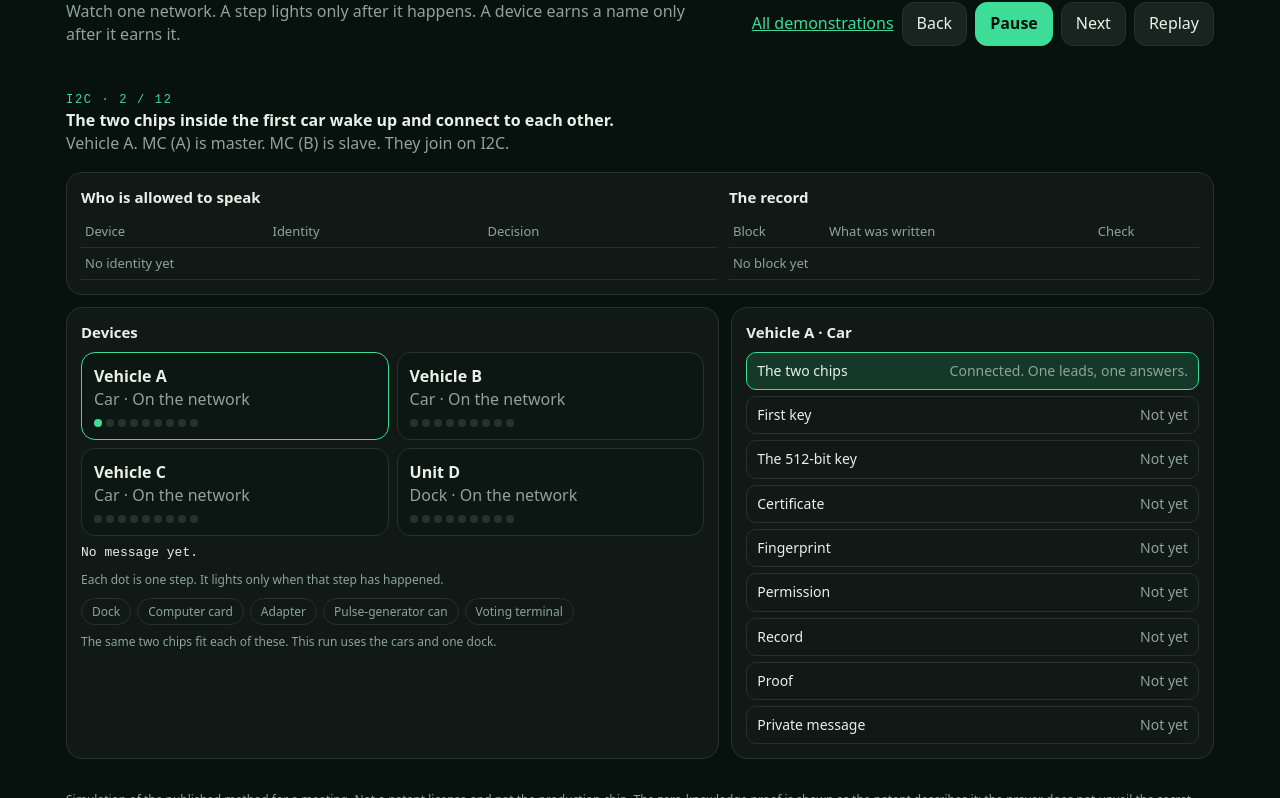
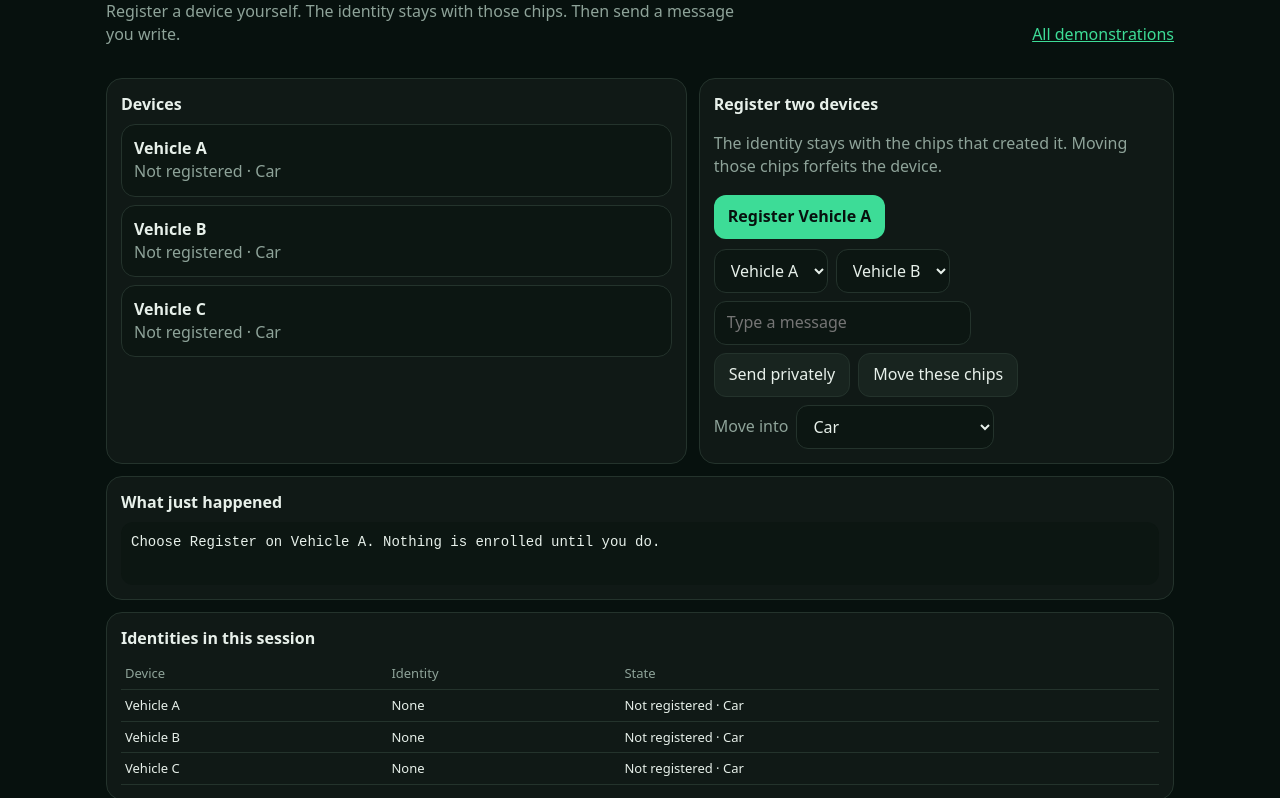
Before and after one commit to DrGNinja/cyberaliens, a plain HTML site: page dashboard.html in a window 1280 px wide. Shown: the part 81-879 px from the top of the page. Drawn offline with Linux system fonts and the light colour scheme.

Commit message:
Let the investor register and send

```diff
--- a/dashboard.html
+++ b/dashboard.html
@@ -8,40 +8,36 @@
   :root { color-scheme: dark; --bg:#07110e; --surface:#101916; --surface-2:#18241f; --fg:#e7f0ea; --muted:#8ea399; --line:#24332c; --signal:#3ddc97; --signal-dim:#14382a; --alert:#e2b340; --alert-dim:#3a3014; }
   * { box-sizing: border-box; }
   body { margin:0; background:var(--bg); color:var(--fg); font:16px/1.45 ui-sans-serif, system-ui, sans-serif; }
-  header, main, footer { max-width:1180px; margin:0 auto; padding:16px; }
-  header { display:flex; flex-wrap:wrap; justify-content:space-between; gap:12px; align-items:flex-end; }
+  header, main, footer { max-width:1100px; margin:0 auto; padding:16px; }
+  header { display:flex; justify-content:space-between; gap:12px; flex-wrap:wrap; align-items:flex-end; }
+  h1 { margin:6px 0; font-size:28px; letter-spacing:-.02em; }
+  h2 { margin:0 0 8px; font-size:16px; }
   a { color:var(--signal); }
   .kicker { margin:0; font:12px/1 ui-monospace, monospace; letter-spacing:.14em; color:var(--signal); }
-  h1 { margin:6px 0; font-size:28px; letter-spacing:-.02em; }
-  h2 { margin:0 0 8px; font-size:15px; }
   .muted { color:var(--muted); }
-  .row { display:flex; flex-wrap:wrap; gap:8px; align-items:center; }
-  button { font:inherit; min-height:44px; border-radius:12px; border:1px solid var(--line); background:var(--surface-2); color:var(--fg); padding:0 14px; cursor:pointer; }
-  button.solid { background:var(--signal); color:#07110e; border-color:var(--signal); font-weight:600; }
-  .now { margin-top:8px; min-height:3.2em; max-width:46rem; }
-  .layout { display:grid; grid-template-columns:minmax(0,1.15fr) minmax(16rem,.85fr); gap:12px; }
+  button, select, input { font:inherit; color:var(--fg); }
+  button { min-height:44px; border-radius:12px; border:1px solid var(--line); background:var(--surface-2); padding:0 14px; cursor:pointer; }
+  button.solid { background:var(--signal); color:#07110e; border:0; font-weight:650; }
+  button:disabled { opacity:.45; cursor:not-allowed; }
+  input, select { min-height:44px; border-radius:12px; border:1px solid var(--line); background:#0c1612; padding:0 12px; }
+  .grid { display:grid; grid-template-columns:1.1fr .9fr; gap:12px; }
   .card { background:var(--surface); border:1px solid var(--line); border-radius:16px; padding:14px; }
-  .fleet { display:grid; grid-template-columns:1fr 1fr; gap:8px; }
+  .devices { display:grid; gap:8px; }
   .device { text-align:left; width:100%; border-radius:14px; padding:12px; background:#0c1612; }
   .device.on { border-color:var(--signal); }
-  .device.stop { border-color:var(--alert); }
+  .device.bad { border-color:var(--alert); }
   .device strong { display:block; }
-  .lamps { display:flex; gap:4px; margin-top:8px; }
-  .lamps i { width:8px; height:8px; border-radius:99px; background:var(--line); display:block; }
-  .lamps i.on { background:var(--signal); }
-  .lamps i.stop { background:var(--alert); }
-  .stack { display:grid; gap:6px; margin-top:8px; }
-  .step { display:flex; justify-content:space-between; gap:8px; border:1px solid var(--line); border-radius:10px; padding:8px 10px; font-size:14px; }
-  .step.on { border-color:var(--signal); background:var(--signal-dim); }
-  .step.stop { border-color:var(--alert); background:var(--alert-dim); }
+  .row { display:flex; flex-wrap:wrap; gap:8px; align-items:center; }
+  .steps { display:grid; gap:6px; margin:8px 0; }
+  .step { border:1px solid var(--line); border-radius:10px; padding:8px 10px; font-size:14px; display:flex; justify-content:space-between; gap:8px; }
+  .step.now { border-color:var(--signal); background:var(--signal-dim); }
+  .step.done { color:var(--signal); }
+  .msg { white-space:pre-wrap; font:14px/1.45 ui-monospace, monospace; background:#0c1612; border-radius:12px; padding:10px; min-height:4.5em; }
   table { width:100%; border-collapse:collapse; font-size:13px; }
   th, td { text-align:left; padding:6px 4px; border-bottom:1px solid var(--line); vertical-align:top; }
   th { color:var(--muted); font-weight:500; }
-  .channel { margin-top:8px; font:13px/1.4 ui-monospace, monospace; }
-  .housings { display:flex; flex-wrap:wrap; gap:6px; margin-top:10px; }
-  .housings span { border:1px solid var(--line); border-radius:99px; padding:4px 10px; font-size:12px; color:var(--muted); }
   footer { font-size:12px; color:var(--muted); }
-  @media (max-width:860px) { .layout, .fleet { grid-template-columns:1fr; } }
+  @media (max-width:860px) { .grid { grid-template-columns:1fr; } }
 </style>
 </head>
 <body>
@@ -49,180 +45,164 @@
   <div>
     <p class="kicker">U.S. PATENT 10,673,617 B1</p>
     <h1>The system</h1>
-    <p class="muted" style="margin:0;max-width:40rem">Watch one network. A step lights only after it happens. A device earns a name only after it earns it.</p>
+    <p class="muted" style="margin:0;max-width:40rem">Register a device yourself. The identity stays with those chips. Then send a message you write.</p>
   </div>
-  <div class="row">
-    <a href="index.html">All demonstrations</a>
-    <button id="back" type="button">Back</button>
-    <button class="solid" id="pause" type="button">Pause</button>
-    <button id="next" type="button">Next</button>
-    <button id="replay" type="button">Replay</button>
-  </div>
+  <a href="index.html">All demonstrations</a>
 </header>
 <main>
-  <p class="now"><span class="kicker" id="beat-name"></span><br><strong id="beat-plain"></strong><br><span class="muted" id="beat-copy"></span></p>
-  <section class="card" id="records">
-    <div class="layout">
-      <div>
-        <h2>Who is allowed to speak</h2>
-        <table id="iam"><thead><tr><th>Device</th><th>Identity</th><th>Decision</th></tr></thead><tbody></tbody></table>
-      </div>
-      <div>
-        <h2>The record</h2>
-        <table id="ledger"><thead><tr><th>Block</th><th>What was written</th><th>Check</th></tr></thead><tbody></tbody></table>
-      </div>
-    </div>
-  </section>
-  <div class="layout" style="margin-top:12px">
+  <div class="grid">
     <section class="card">
       <h2>Devices</h2>
-      <div class="fleet" id="fleet"></div>
-      <div class="channel" id="channel"></div>
-      <p class="muted" style="font-size:12px;margin:8px 0 0">Each dot is one step. It lights only when that step has happened.</p>
-      <div class="housings">
-        <span>Dock</span><span>Computer card</span><span>Adapter</span><span>Pulse-generator can</span><span>Voting terminal</span>
-      </div>
-      <p class="muted" style="font-size:12px;margin:8px 0 0">The same two chips fit each of these. This run uses the cars and one dock.</p>
+      <div class="devices" id="devices"></div>
     </section>
     <section class="card">
-      <h2 id="focus-name">Device</h2>
-      <div class="stack" id="stack"></div>
+      <h2 id="action-title">Start with one device</h2>
+      <p class="muted" id="action-copy"></p>
+      <div id="action"></div>
     </section>
   </div>
+  <section class="card" style="margin-top:12px">
+    <h2>What just happened</h2>
+    <div class="msg" id="result">Choose Register on Vehicle A. Nothing is enrolled until you do.</div>
+  </section>
+  <section class="card" style="margin-top:12px">
+    <h2>Identities in this session</h2>
+    <table id="book"><thead><tr><th>Device</th><th>Identity</th><th>State</th></tr></thead><tbody></tbody></table>
+  </section>
 </main>
-<footer>Simulation of the published method for a meeting. Not a patent license and not the production chip. The zero-knowledge proof is shown as the patent describes it: the prover does not unveil the secret, and the verifier accepts or refuses the proof.</footer>
+<footer>A session you drive. Identities are created when you register and are not the production chip. The scrambled line simulates encryption. It is not the production AES-SEA output. Not a patent license.</footer>
 <script>
-const layers = [
-  ["i2c", "The two chips", "Connected. One leads, one answers."],
-  ["c1", "First key", "Two different halves, one from each chip."],
-  ["c2", "The 512-bit key", "The halves are mixed ten times."],
-  ["pki", "Certificate", "Issued so the key can be trusted."],
-  ["dna", "Fingerprint", "Network address, serial number, fingerprint."],
-  ["db", "Permission", "The server decides who may speak."],
-  ["chain", "Record", "This entry points to the one before it."],
-  ["zkp", "Proof", "The secret is not shown."],
-  ["p2pe", "Private message", "Allowed only after the record."]
+const steps = [
+  ["The two chips", "MC (A) leads. MC (B) answers. They join on I2C."],
+  ["First key", "Each chip prepares a different 256-bit half."],
+  ["The 512-bit key", "The halves mix for ten rounds. One validation key exists."],
+  ["Certificate", "AES-2048 places a certificate on that key."],
+  ["Fingerprint", "The network address, serial number, and fingerprint are collected."],
+  ["The record", "The server writes the identity. It is not issued again."]
 ];
-const blank = () => Object.fromEntries(layers.map(([id]) => [id, "off"]));
-const devices = {
-  a: { name: "Vehicle A", role: "Car", note: "On the network", stage: blank() },
-  b: { name: "Vehicle B", role: "Car", note: "On the network", stage: blank() },
-  c: { name: "Vehicle C", role: "Car", note: "On the network", stage: blank() },
-  d: { name: "Unit D", role: "Dock", note: "On the network", stage: blank() }
-};
-let focus = "a";
-let beat = 0;
-let playing = true;
-let last = performance.now();
-let local = 0;
+const housings = ["Car", "Dock", "Computer", "Pulse-generator can", "Voting terminal"];
+function hex(n) {
+  const b = new Uint8Array(n);
+  crypto.getRandomValues(b);
+  return [...b].map(x => x.toString(16).padStart(2, "0")).join("");
+}
+function mac() {
+  return hex(6).match(/.{2}/g).join(":").toUpperCase();
+}
+function scramble(text) {
+  const bytes = new TextEncoder().encode(text);
+  return [...bytes].map((b, i) => (b ^ (0x5a + i)).toString(16).padStart(2, "0")).join(" ");
+}
+const devices = ["Vehicle A", "Vehicle B", "Vehicle C"].map(name => ({
+  name, housing: "Car", status: "clear", identity: null, step: -1
+}));
+let selected = 0;
+let draft = "";
 
-function light(id, key, value) { devices[id].stage[key] = value; }
-
-const beats = [
-  { name: "Dark fleet", plain: "Nothing here is allowed to talk yet.", ms: 5000, focus: "a", copy: "Three vehicles and one dock. No chip has joined. No channel is open.", run() {} },
-  { name: "I2C", plain: "The two chips inside the first car wake up and connect to each other.", ms: 6000, focus: "a", copy: "Vehicle A. MC (A) is master. MC (B) is slave. They join on I2C.", run() { light("a", "i2c", "on"); } },
-  { name: "Cipher 1", plain: "Each chip prepares its own half of the key. The halves are not the same.", ms: 7000, focus: "a", copy: "Channel 1A and channel 1B each carry a different AES-SEA 256-bit key. The timer feeds the clock.", run() { light("a", "c1", "on"); } },
-  { name: "Cipher 2", plain: "The two halves are mixed ten times. Now there is one key.", ms: 7000, focus: "a", copy: "Ten rounds. The AES-SEA 512-bit validation key now exists.", run() { light("a", "c2", "on"); } },
-  { name: "Certificate", plain: "A certificate is issued so later steps can trust this key.", ms: 5500, focus: "a", copy: "The 512-bit key is sent to the PKI server. AES-2048 places the certificate.", run() { light("a", "pki", "on"); } },
-  { name: "Identity", plain: "The car gets an identity: a network address, a serial number, and a fingerprint.", ms: 7000, focus: "a", copy: "IAM collects the MAC address, the serial number, and the fingerprint. The central server marks Vehicle A registered.", run() { light("a", "dna", "on"); light("a", "db", "on"); devices.a.role = "Registered"; devices.a.note = "Identity on file"; } },
-  { name: "Ledger", plain: "That identity is written down in a record that points back to the one before it.", ms: 6000, focus: "a", copy: "A block is written. It carries the hash of the previous block. A DApp channel links IAM to the ledger.", run() { light("a", "chain", "on"); } },
-  { name: "Second device", plain: "The second car does the same thing. It is now able to check the first.", ms: 7000, focus: "b", copy: "Vehicle B completes the same stack. Same chips. Same method. It can now verify.", run() { ["i2c","c1","c2","pki","dna","db","chain"].forEach(k => light("b", k, "on")); devices.b.role = "Registered"; devices.b.note = "Identity on file"; } },
-  { name: "Zero-knowledge proof", plain: "The first car proves it holds the secret without showing the secret.", ms: 8000, focus: "a", copy: "Vehicle A is the prover. Vehicle B is the verifier. The secret is not unveiled. The proof is accepted.", run() { light("a", "zkp", "on"); light("b", "zkp", "on"); devices.a.role = "Proves"; devices.b.role = "Checks"; } },
-  { name: "P2PE", plain: "Only now are the two cars allowed to exchange one private message.", ms: 7000, focus: "a", copy: "Both devices have a record. One packet crosses on the 512-bit key.", run() { light("a", "p2pe", "on"); light("b", "p2pe", "on"); devices.a.note = "Speaking"; devices.b.note = "Speaking"; } },
-  { name: "Refused", plain: "A third car is visible. It has no identity, so it is not allowed to speak.", ms: 7000, focus: "c", copy: "Vehicle C is seen by the central server. It has no record. The channel is refused. A firewall did not make this decision.", run() { light("c", "db", "stop"); devices.c.role = "Refused"; devices.c.note = "No identity on file"; } },
-  { name: "Unfinished", plain: "If the chips do not finish talking, the key is never made and nothing after it happens.", ms: 8000, focus: "d", copy: "Unit D, on a dock. Channel 1B does not return. TXCOMP is not set. Cipher 2 does not run. No key, no identity, no block, no channel.", run() { light("d", "i2c", "on"); light("d", "c1", "stop"); devices.d.role = "Stopped"; devices.d.note = "The chips did not finish"; } }
-];
-
-let painted = "";
+function label(d) {
+  if (d.status === "registered") return "Registered · " + d.housing;
+  if (d.status === "forfeit") return "Forfeit · chips no longer match";
+  if (d.status === "untrusted") return "Untrusted · not in the ecosystem";
+  if (d.status === "registering") return "Registering · " + d.housing;
+  return "Not registered · " + d.housing;
+}
 function render() {
-  const current = beats[beat];
-  const signature = beat + "|" + focus + "|" + playing + "|" + JSON.stringify(Object.values(devices).map(d => d.stage));
-  document.getElementById("pause").textContent = playing ? "Pause" : "Play";
-  if (signature === painted) return;
-  painted = signature;
-  document.getElementById("beat-name").textContent = current.name + " · " + (beat + 1) + " / " + beats.length;
-  document.getElementById("beat-plain").textContent = current.plain;
-  document.getElementById("beat-copy").textContent = current.copy;
-  document.getElementById("pause").textContent = playing ? "Pause" : "Play";
-  document.getElementById("fleet").innerHTML = Object.entries(devices).map(([id, device]) => {
-    const lamps = layers.map(([key]) => '<i class="' + device.stage[key] + '"></i>').join("");
-    const edge = Object.values(device.stage).includes("stop") ? "stop" : Object.values(device.stage).includes("on") ? "on" : "";
-    return '<button type="button" class="device ' + edge + '" data-id="' + id + '"><strong>' + device.name + '</strong><span class="muted">' + device.role + " · " + device.note + '</span><span class="lamps">' + lamps + '</span></button>';
+  document.getElementById("devices").innerHTML = devices.map((d, i) => {
+    const edge = d.status === "registered" ? "on" : (d.status === "forfeit" || d.status === "untrusted" ? "bad" : "");
+    return '<button type="button" class="device ' + edge + '" data-i="' + i + '"><strong>' + d.name + '</strong><span class="muted">' + label(d) + '</span></button>';
   }).join("");
-  document.querySelectorAll(".device").forEach(button => button.onclick = () => { focus = button.dataset.id; playing = false; render(); });
-  const device = devices[focus];
-  document.getElementById("focus-name").textContent = device.name + " · " + device.role;
-  document.getElementById("stack").innerHTML = layers.map(([key, title, detail]) =>
-    '<div class="step ' + device.stage[key] + '"><span>' + title + '</span><span class="muted">' + (device.stage[key] === "off" ? "Not yet" : device.stage[key] === "stop" ? "Stopped" : detail) + '</span></div>'
-  ).join("");
-  const iam = [];
-  if (devices.a.stage.db === "on") iam.push(["Vehicle A", "A4:19:C0:11:7E:02 · CYB-A-1044 · 7F3A…C91E", "May speak"]);
-  if (devices.b.stage.db === "on") iam.push(["Vehicle B", "B8:22:11:90:04:C3 · CYB-B-2281 · 91D0…44AA", "May speak"]);
-  if (devices.c.stage.db === "stop") iam.push(["Vehicle C", "Seen. No fingerprint on file.", "May not speak"]);
-  document.querySelector("#iam tbody").innerHTML = iam.map(row => "<tr><td>" + row[0] + "</td><td>" + row[1] + "</td><td>" + row[2] + "</td></tr>").join("") || "<tr><td colspan='3' class='muted'>No identity yet</td></tr>";
-  const ledger = [];
-  if (devices.a.stage.chain === "on") ledger.push(["1", "Vehicle A registered", "Points to the start"]);
-  if (devices.b.stage.chain === "on") ledger.push(["2", "Vehicle B registered", "Points to block 1"]);
-  if (devices.a.stage.zkp === "on") ledger.push(["Proof", "A proves to B", "Secret not shown"]);
-  if (devices.a.stage.p2pe === "on") ledger.push(["Message", "Passing on your left.", "Read back intact"]);
-  document.querySelector("#ledger tbody").innerHTML = ledger.map(row => "<tr><td>" + row[0] + "</td><td>" + row[1] + "</td><td>" + row[2] + "</td></tr>").join("") || "<tr><td colspan='3' class='muted'>No block yet</td></tr>";
-  const channel = document.getElementById("channel");
-  const said = [];
-  if (devices.a.stage.p2pe === "on") said.push('Vehicle A sent "Passing on your left." Vehicle B read the same words back.');
-  if (devices.c.stage.db === "stop") said.push("Vehicle C asked to speak and was refused.");
-  if (devices.d.stage.c1 === "stop") said.push("Unit D stopped before a key existed.");
-  channel.textContent = said.join(" ") || "No message yet.";
+  document.querySelectorAll(".device").forEach(b => b.onclick = () => { selected = Number(b.dataset.i); render(); });
+  const d = devices[selected];
+  const title = document.getElementById("action-title");
+  const copy = document.getElementById("action-copy");
+  const box = document.getElementById("action");
+  if (d.status === "registering") {
+    title.textContent = "Register " + d.name;
+    copy.textContent = "This follows the patent in order. The identity is written only on the last step.";
+    box.innerHTML = '<div class="steps">' + steps.map((s, i) => '<div class="step ' + (i < d.step ? "done" : i === d.step ? "now" : "") + '"><span>' + s[0] + '</span><span class="muted">' + (i === d.step ? s[1] : i < d.step ? "Done" : "Not yet") + '</span></div>').join("") + '</div><div class="row"><button class="solid" id="advance" type="button">' + (d.step === steps.length - 1 ? "Write the record" : "Next step") + '</button><button id="fail" type="button">The chips do not finish</button></div>';
+    document.getElementById("advance").onclick = advance;
+    document.getElementById("fail").onclick = failRegistration;
+  } else {
+    const registered = devices.filter(x => x.status === "registered");
+    title.textContent = registered.length < 2 ? "Register two devices" : "Send a message you write";
+    copy.textContent = "The identity stays with the chips that created it. Moving those chips forfeits the device.";
+    const options = devices.map((x, i) => '<option value="' + i + '">' + x.name + '</option>').join("");
+    box.innerHTML = '<div class="row"><button class="solid" id="begin" type="button">Register ' + d.name + '</button></div>'
+      + '<div class="row" style="margin-top:10px"><select id="from">' + options + '</select><select id="to">' + options + '</select><input id="text" placeholder="Type a message"></div>'
+      + '<div class="row" style="margin-top:8px"><button id="send" type="button">Send privately</button><button id="move" type="button">Move these chips</button></div>'
+      + '<div class="row" style="margin-top:8px"><span class="muted">Move into</span><select id="housing">' + housings.map(h => '<option>' + h + '</option>').join("") + '</select></div>';
+    document.getElementById("to").selectedIndex = selected === 0 ? 1 : 0;
+    document.getElementById("from").selectedIndex = selected;
+    document.getElementById("text").value = draft;
+    document.getElementById("text").oninput = e => { draft = e.target.value; };
+    document.getElementById("begin").onclick = begin;
+    document.getElementById("send").onclick = send;
+    document.getElementById("move").onclick = moveChips;
+  }
+  document.querySelector("#book tbody").innerHTML = devices.map(x => "<tr><td>" + x.name + "</td><td>" + (x.identity ? x.identity.mac + " · " + x.identity.serial + " · " + x.identity.dna : "None") + "</td><td>" + label(x) + "</td></tr>").join("");
 }
-
-const opening = {
-  a: ["Car", "On the network"],
-  b: ["Car", "On the network"],
-  c: ["Car", "On the network"],
-  d: ["Dock", "On the network"]
-};
-function restoreNames() {
-  Object.entries(opening).forEach(([id, pair]) => { devices[id].role = pair[0]; devices[id].note = pair[1]; });
-}
-function reset() {
-  Object.values(devices).forEach(device => { device.stage = blank(); });
-  restoreNames();
-  focus = "a"; beat = 0; local = 0; playing = true; painted = "";
-  beats[0].run();
+function say(text) { document.getElementById("result").textContent = text; }
+function begin() {
+  const d = devices[selected];
+  if (d.status === "registered" || d.status === "forfeit") {
+    say(d.name + " already has an identity. It is not issued a second time. The identity stays with these chips for life.");
+    return;
+  }
+  d.status = "registering";
+  d.step = 0;
+  say(d.name + " is enrolling. Nothing is written until the last step.");
   render();
 }
-function go(next) {
-  if (next < 0 || next >= beats.length) return;
-  playing = false;
-  beat = next;
-  local = 0;
-  Object.values(devices).forEach(device => { device.stage = blank(); });
-  restoreNames();
-  for (let i = 0; i <= beat; i++) beats[i].run();
-  focus = beats[beat].focus;
-  painted = "";
+function advance() {
+  const d = devices[selected];
+  if (d.step < steps.length - 1) { d.step += 1; render(); return; }
+  d.status = "registered";
+  d.identity = { mac: mac(), serial: "CYB-" + hex(2).toUpperCase(), dna: hex(2).toUpperCase() + "…" + hex(2).toUpperCase() };
+  d.step = -1;
+  say(d.name + " is registered.\nAddress " + d.identity.mac + "\nSerial " + d.identity.serial + "\nFingerprint " + d.identity.dna + "\nThis identity will not be issued again, and these chips cannot be moved to another device.");
   render();
 }
-document.getElementById("pause").onclick = () => { playing = !playing; painted = ""; render(); };
-document.getElementById("replay").onclick = reset;
-document.getElementById("back").onclick = () => go(beat - 1);
-document.getElementById("next").onclick = () => go(beat + 1);
-function tick(now) {
-  const dt = Math.min(80, now - last); last = now;
-  if (playing) {
-    local += dt;
-    if (local >= beats[beat].ms) {
-      local = 0;
-      beat = (beat + 1) % beats.length;
-      if (beat === 0) { Object.values(devices).forEach(device => { device.stage = blank(); }); restoreNames(); }
-      beats[beat].run();
-      focus = beats[beat].focus;
-    }
+function failRegistration() {
+  const d = devices[selected];
+  d.status = "clear";
+  d.step = -1;
+  d.identity = null;
+  say("The return between the chips did not finish. No 512-bit key was made. No identity was written. " + d.name + " is still not registered.");
+  render();
+}
+function send() {
+  draft = document.getElementById("text").value;
+  const from = devices[Number(document.getElementById("from").value)];
+  const to = devices[Number(document.getElementById("to").value)];
+  if (!draft.trim()) { say("Type a message first."); return; }
+  if (from === to) { say("Choose two different devices."); return; }
+  const blocked = [from, to].filter(d => d.status !== "registered");
+  if (blocked.length) {
+    blocked.forEach(d => { if (d.status !== "forfeit") d.status = "untrusted"; });
+    say(blocked.map(d => d.name).join(" and ") + " may not use the private channel. The message was refused and the device is marked untrusted. It is visible, and it is not in the ecosystem.");
+    render();
+    return;
   }
+  say("From " + from.name + "\nYou wrote: " + draft.trim() + "\nOn the channel it travels as:\n" + scramble(draft.trim()) + "\n" + to.name + " reads back: " + draft.trim());
+}
+function moveChips() {
+  const d = devices[selected];
+  const housing = document.getElementById("housing").value;
+  if (d.status !== "registered" && d.status !== "forfeit") {
+    say("Register " + d.name + " first. Chips that were never enrolled have no identity to forfeit.");
+    return;
+  }
+  if (housing === d.housing && d.status === "registered") {
+    say("Those chips are already in the " + d.housing + ". Choose a different device.");
+    return;
+  }
+  const previous = d.housing;
+  d.housing = housing;
+  d.status = "forfeit";
+  say(d.name + " was registered to the " + previous + ". The chips were moved to a " + housing + ". The fingerprint does not match the new device, so the identity is forfeited. The record remains. The private channel will not open.");
   render();
-  requestAnimationFrame(tick);
 }
-reset();
-requestAnimationFrame(tick);
+render();
 </script>
 </body>
 </html>
```
Also changed, not shown: index.html (+1 -1 lines).
